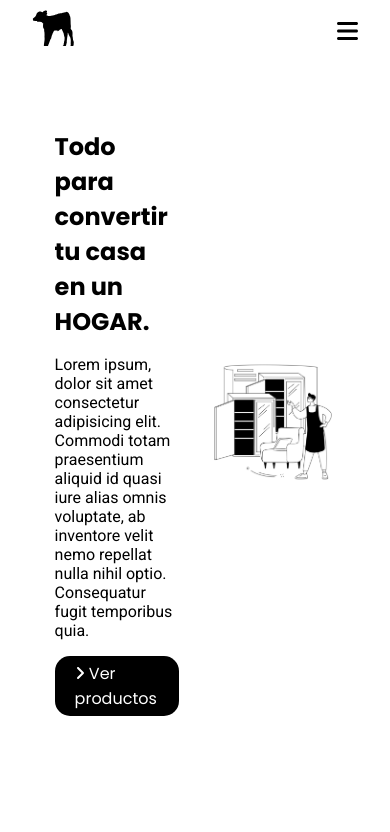
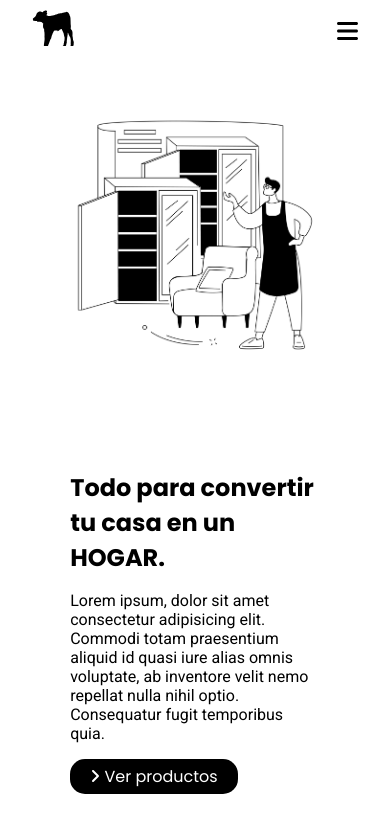
Before and after one commit to felipendelicia/tesa-tesa, a React (Create React App) app: page / in a window 390 px wide. Shown: the top 832 px of the page. Built offline with nearby package versions, Linux system fonts and the light colour scheme; the HTML template or start-up script is replaced by a standard one.

Commit message:
hero tablet/mobile

```diff
--- a/src/components/Hero/components.tsx
+++ b/src/components/Hero/components.tsx
@@ -10,6 +10,11 @@ export const Container = styled.div`
     grid-template-columns: 50% 50%;
     align-items: center;
     justify-items: center;
+    @media screen and (max-width: 1024px){
+        display: flex;
+        flex-direction: column-reverse;
+        padding-bottom: 50px;
+    }
 `
 
 export const Image = styled.img`
--- a/src/components/Hero/index.tsx
+++ b/src/components/Hero/index.tsx
@@ -10,7 +10,7 @@ export default function Hero() {
         <Paragraph>Lorem ipsum, dolor sit amet consectetur adipisicing elit. Commodi totam praesentium aliquid id quasi iure alias omnis voluptate, ab inventore velit nemo repellat nulla nihil optio. Consequatur fugit temporibus quia.</Paragraph>
         <LinkButton to='/buy'><FontAwesomeIcon icon={faAngleRight}/> Ver productos</LinkButton>
       </Text>
-      <Image src="./assets/images/hero.jpg"/>
+      <Image src="./assets/images/hero.jpg" alt="hero"/>
     </Container>
   )
 }
--- a/src/pages/Home.tsx
+++ b/src/pages/Home.tsx
@@ -1,12 +1,7 @@
 import Hero from "../components/Hero";
-import PageContainer from "../components/PageContainer";
 
 export default function Home() {
   return (
-    <>
-      <Hero />
-      <PageContainer>
-      </PageContainer>
-    </>
+    <Hero/>
   )
 }
```
